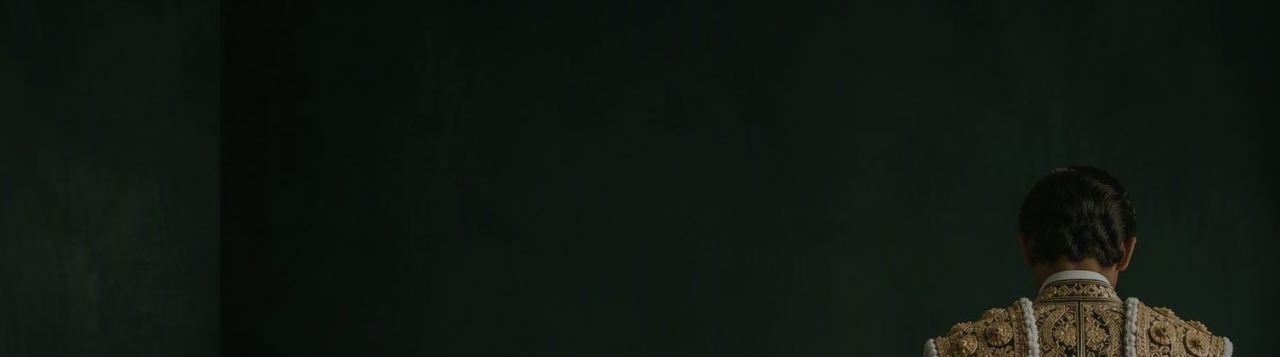
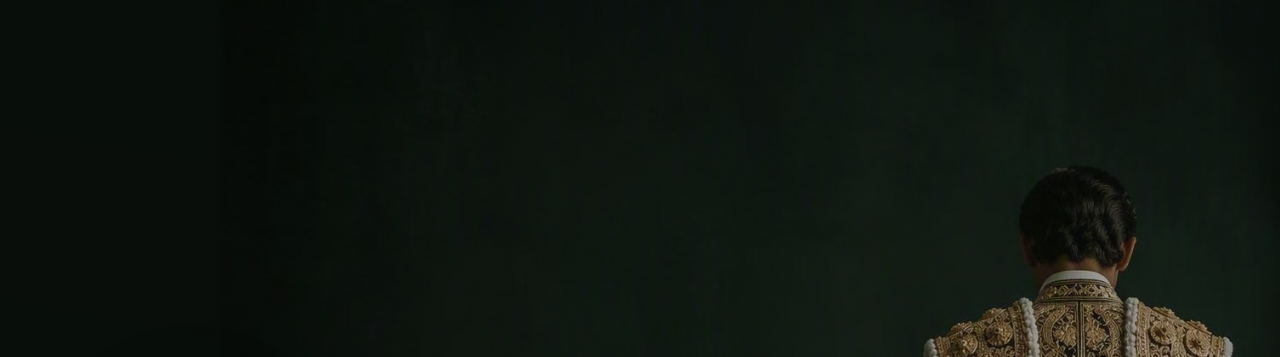
Before and after one commit to rafalillo97-ui/temple-nutricion-web, a plain HTML site: page index.html in a window 1280 px wide. Shown: the part 76-433 px from the top of the page. Drawn offline with nearby package versions, Linux system fonts and the light colour scheme; a web font is replaced by a local one.

Commit message:
Add files via upload

```diff
--- a/index.html
+++ b/index.html
@@ -65,7 +65,7 @@ section{position:relative;}
 @media (max-width:640px){.site-header .phone-link{display:none;}}
 
 /* ---------- Hero: asimétrico, sangrado ---------- */
-.hero{min-height:100svh;display:flex;align-items:flex-end;background-size:cover;background-position:calc(65vw - 76.51vh) center;}
+.hero{min-height:100svh;display:flex;align-items:flex-end;background-color:#090d09;background-size:cover;background-repeat:no-repeat;background-position:calc(65vw - 76.51vh) center;}
 .hero::before{content:"";position:absolute;inset:0;background:linear-gradient(10deg, rgba(6,14,11,.86) 4%, rgba(6,14,11,.24) 46%, rgba(6,14,11,.5) 100%);}
 .hero-inner{position:relative;z-index:2;color:var(--crema);padding:clamp(6rem,20vh,9rem) clamp(1.2rem,5vw,3.4rem) clamp(3rem,8vh,5rem);max-width:1220px;margin:0 auto;width:100%;}
 .hero-brand{display:flex;align-items:center;gap:1.1rem;}
```
